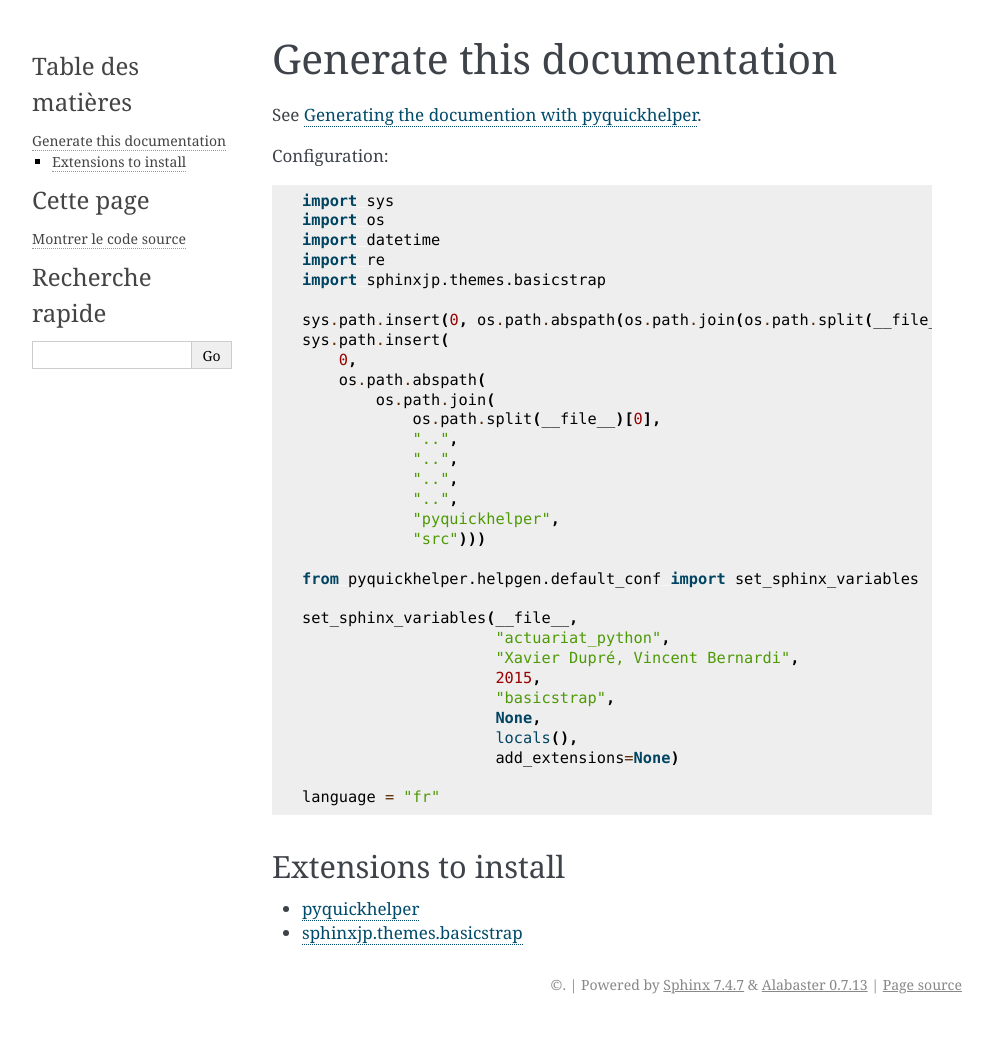
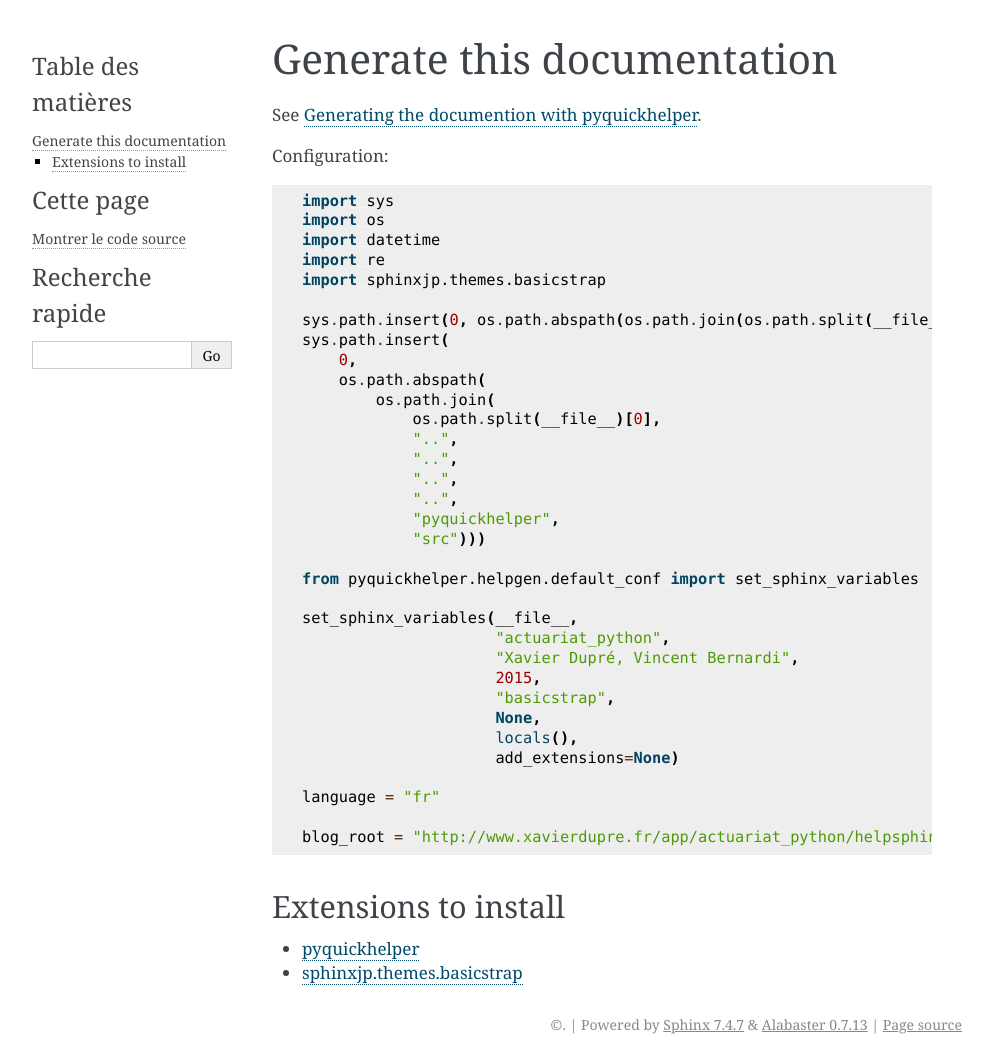
Before and after one commit to sdpython/actuariat_python, a Sphinx documentation site: the page built from _doc/sphinxdoc/source/generatedoc.rst, in a window 1280 px wide. Shown: the whole page, without its empty margins (148-1141 px from the left). Built offline with Sphinx 7.4.7, drawn with Linux system fonts in a browser that asks for light colours; pages that are not in the unit, such as notebooks, are missing from menus; before the commit the page ends 1024 px from its top, so only the background shows below that.

Commit message:
add blog root

```diff
--- a/_doc/sphinxdoc/source/conf.py
+++ b/_doc/sphinxdoc/source/conf.py
@@ -29,3 +29,5 @@ set_sphinx_variables(__file__,
                      add_extensions=None)
 
 language = "fr"
+
+blog_root = "http://www.xavierdupre.fr/app/actuariat_python/helpsphinx/"
```
